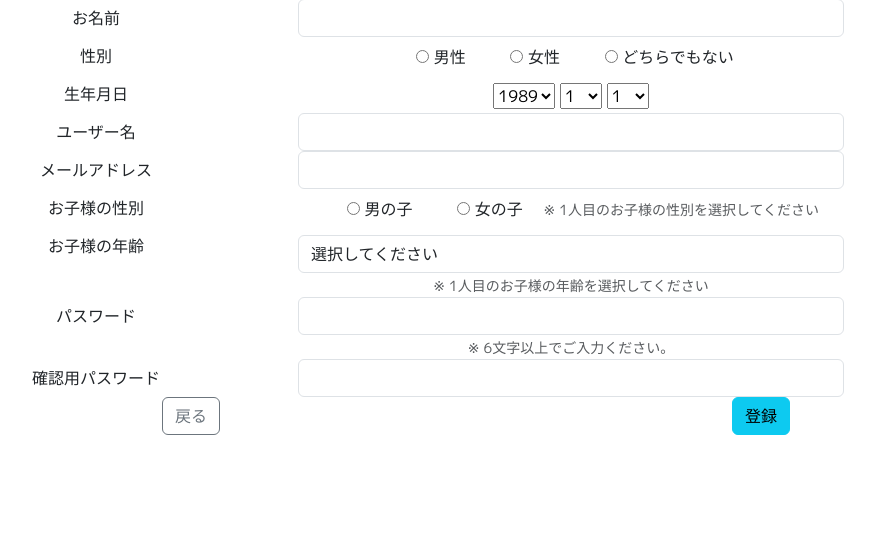
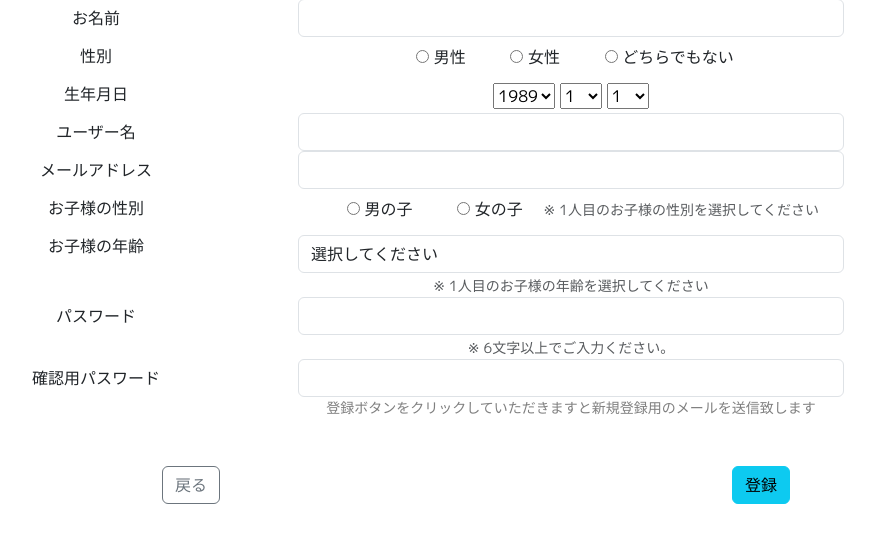
Before and after one commit to turituri08/PAKUPAKU, a Rails app: page /users/sign_up in a window 1280 px wide. Shown: the part 592-1144 px from the top of the page, without its empty margins (164-1039 px from the left). Before the commit the page ends 1027 px from the top, so only its background shows below. Run offline with Rails 7, Linux system fonts and the light colour scheme; style sheets or scripts are compiled from the project's sources; parts of the project's set-up code (start-up, migrations or seed data) failed here and were passed over; some libraries are stand-ins or nearby versions; some web fonts are replaced.

Commit message:
Text confirming sent the email

```diff
--- a/app/views/devise/registrations/new.html.erb
+++ b/app/views/devise/registrations/new.html.erb
@@ -99,10 +99,16 @@
     </div>
 
     <div class="row">
+      <div class="col-md-6 offset-md-4 text-center">
+        <div class="small text-black-50">登録ボタンをクリックしていただきますと<span class="text">新規登録用のメールを送信致します</span></div>
+      </div>
+    </div>
+
+    <div class="row pt-5">
       <div class="col-6 mb-5">
         <a href="/" class="btn btn-outline-secondary">戻る</a>
       </div>
-      <div class="col-6 text-right mb-5">
+      <div class="col-6 text-center mb-5">
         <%= f.submit "登録", class: "btn btn-info" %>
       </div>
     </div>
```
